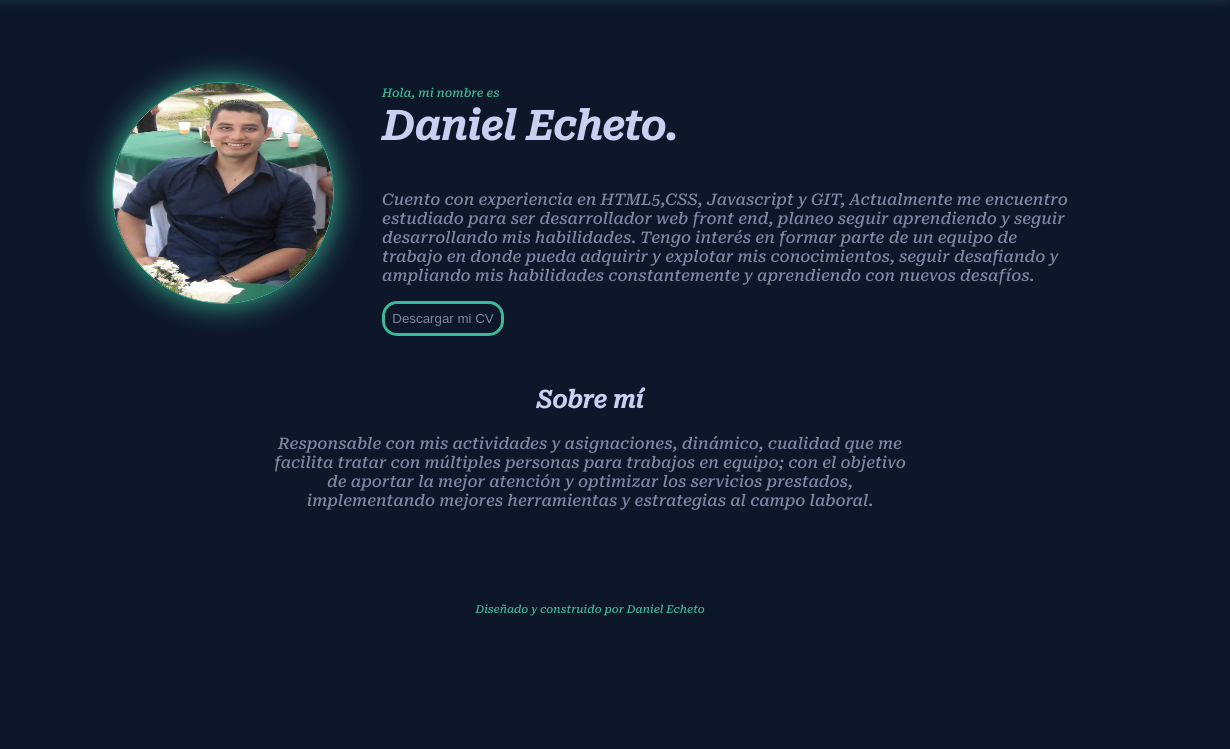
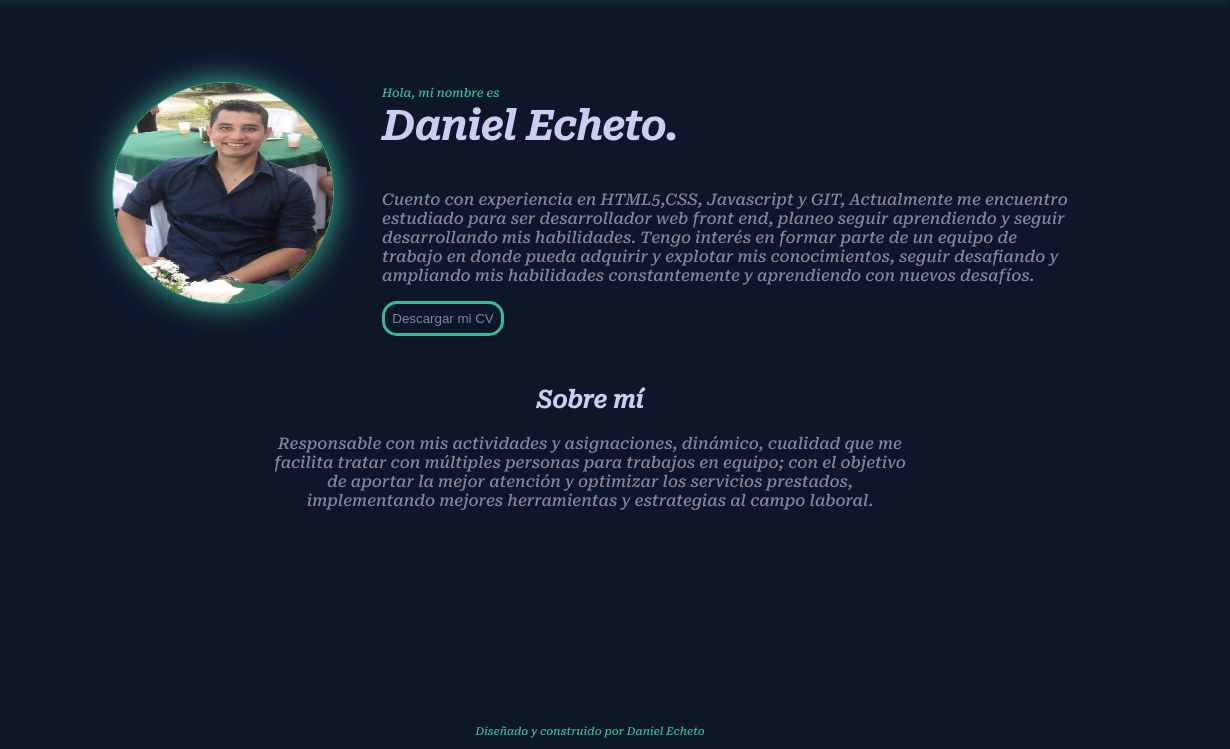
Before and after one commit to echetoxsar/PaginaPersonal, a plain HTML site: page index.html in a window 1280 px wide. Shown: the part 51-800 px from the top of the page, 50-1280 px from the left. Drawn offline with Linux system fonts and the light colour scheme.

Commit message:
modificar el footer

```diff
--- a/css/style.css
+++ b/css/style.css
@@ -3,6 +3,9 @@ html{
 }
 body {
     margin: 0;
+    padding: 0;
+    display: flex;
+    flex-direction: column;
     font-family: 'Roboto Serif', serif;
     background-color: rgb(14, 22, 42);
     color: #7e86a2;
```
